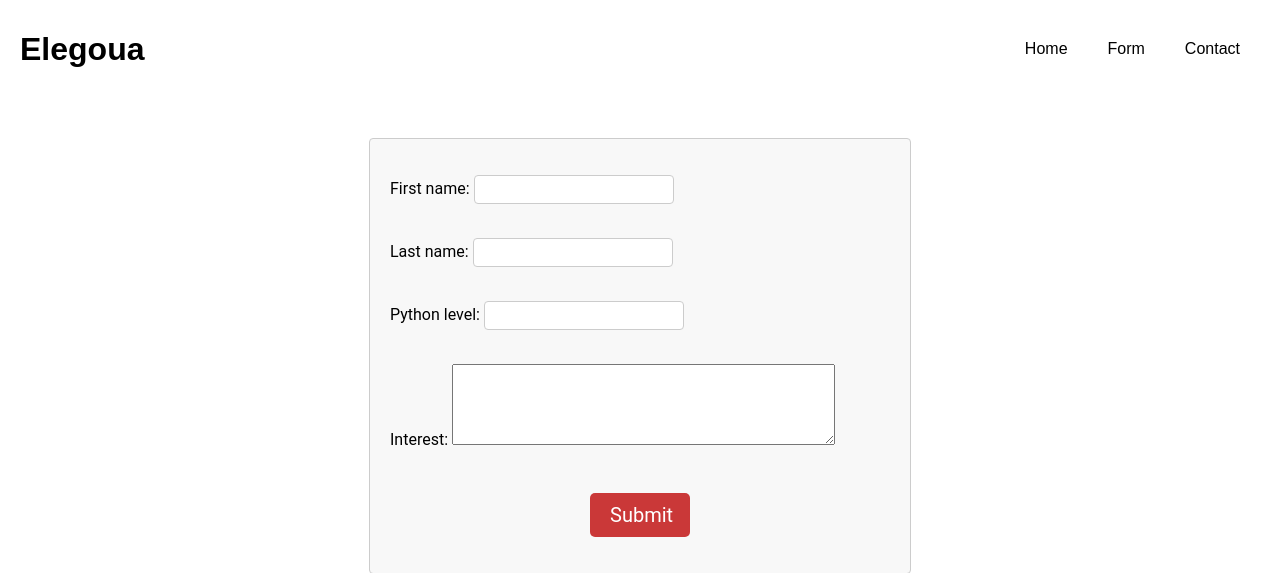
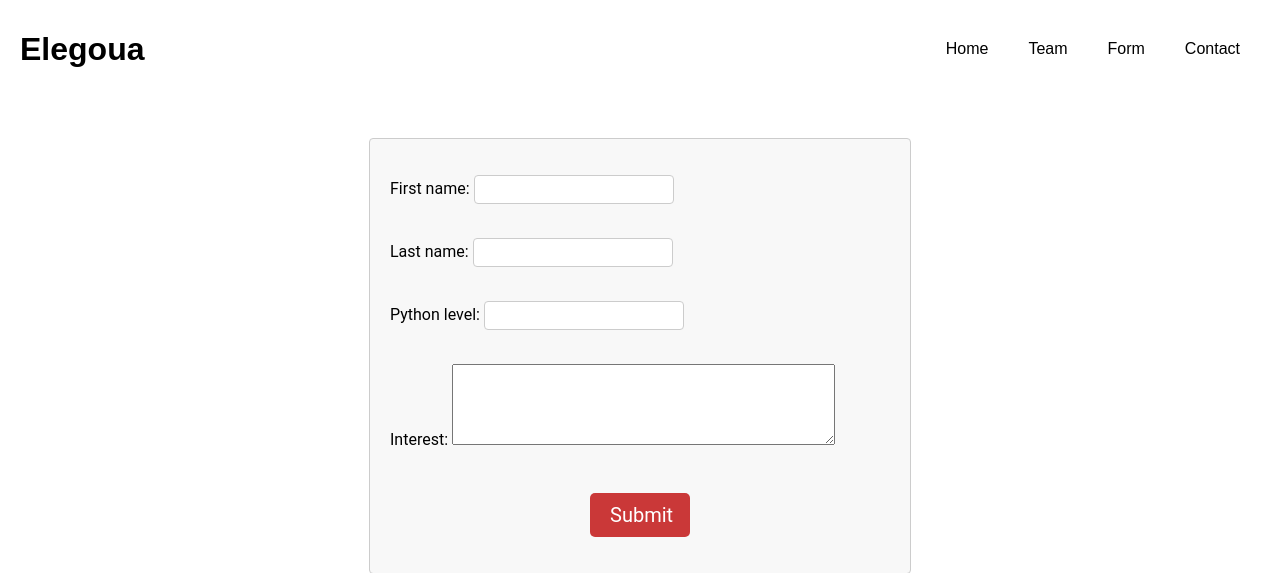
Before and after one commit to AlexisBogroff/elegoua_webapp, a Django app: template elegoua/webapp/templates/form.html in a window 1280 px wide. Shown: the top 573 px of the page. Run offline with Django 4.2, Linux system fonts and the light colour scheme; the template is opened without the code that fills it: values that come from a table or form of the project are taken from there, others are empty; parts of the project's set-up code (start-up, migrations or seed data) failed here and were passed over.

Commit message:
Ajout page team

```diff
--- a/elegoua/webapp/templates/base.html
+++ b/elegoua/webapp/templates/base.html
@@ -12,6 +12,7 @@
     <h1>Elegoua</h1>
     <nav>
       <a href="{% url 'home' %}">Home</a>
+      <a href="{% url 'team' %}">Team</a>
       <a href="{% url 'form' %}">Form</a>
       <a href="{% url 'contact' %}">Contact</a>
     </nav>
--- /dev/null
+++ b/elegoua/webapp/templates/team.html
@@ -0,0 +1 @@
+{% extends 'base.html' %}
--- a/elegoua/webapp/views.py
+++ b/elegoua/webapp/views.py
@@ -6,6 +6,9 @@ from elegoua_engine import get_project
 
 def homepage(request):
     return render(request, 'home.html')
+
+def teampage(request):
+    return render(request, 'team.html')
 
 def contactpage(request):
     return render(request, 'contact.html')
```
